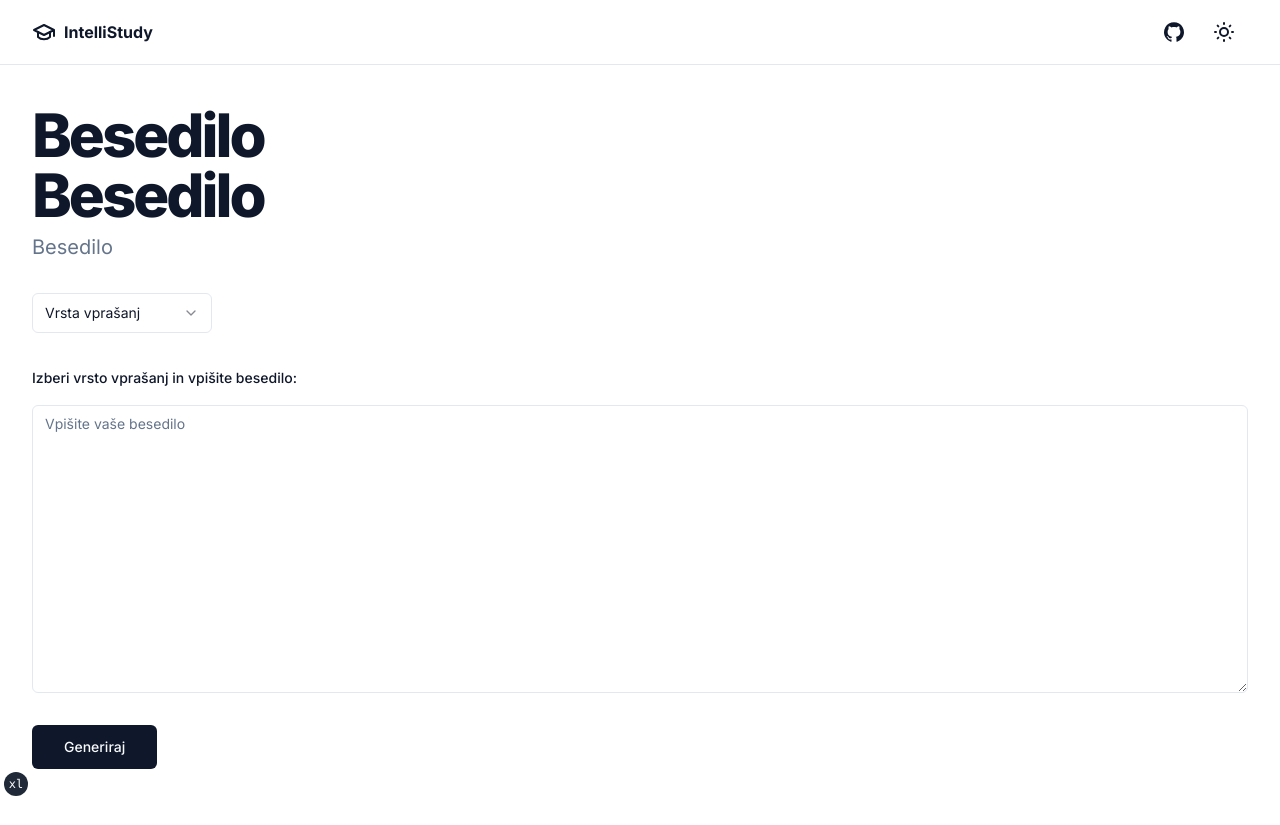
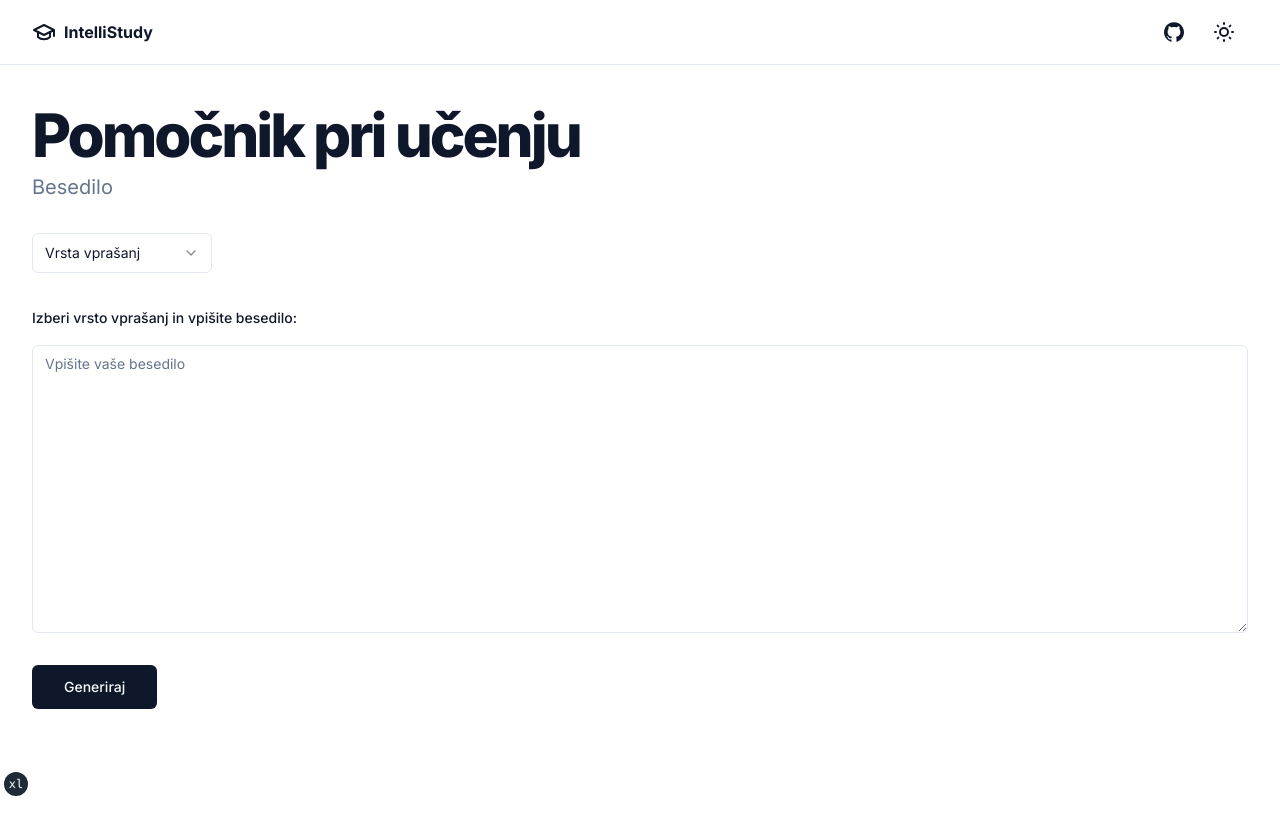
Before and after one commit to marindereggi/IntelliStudy, a Next.js app: page / in a window 1280 px wide. After the commit the page ends 800 px from the top, so only its background shows below. Built offline with nearby package versions, Linux system fonts and the light colour scheme.

Commit message:
Fix name

```diff
--- a/app/page.tsx
+++ b/app/page.tsx
@@ -168,9 +168,7 @@ export default function IndexPage() {
     <section className="container grid items-center gap-6 pb-8 pt-6 md:py-10">
       <div className="flex max-w-[980px] flex-col items-start gap-2">
         <h1 className="text-3xl font-extrabold leading-tight tracking-tighter sm:text-3xl md:text-5xl lg:text-6xl">
-          Besedilo
-          <br className="hidden sm:inline" />
-          Besedilo
+          Pomočnik pri učenju
         </h1>
         <p className="max-w-[700px] text-lg text-muted-foreground sm:text-xl">
           Besedilo
```
